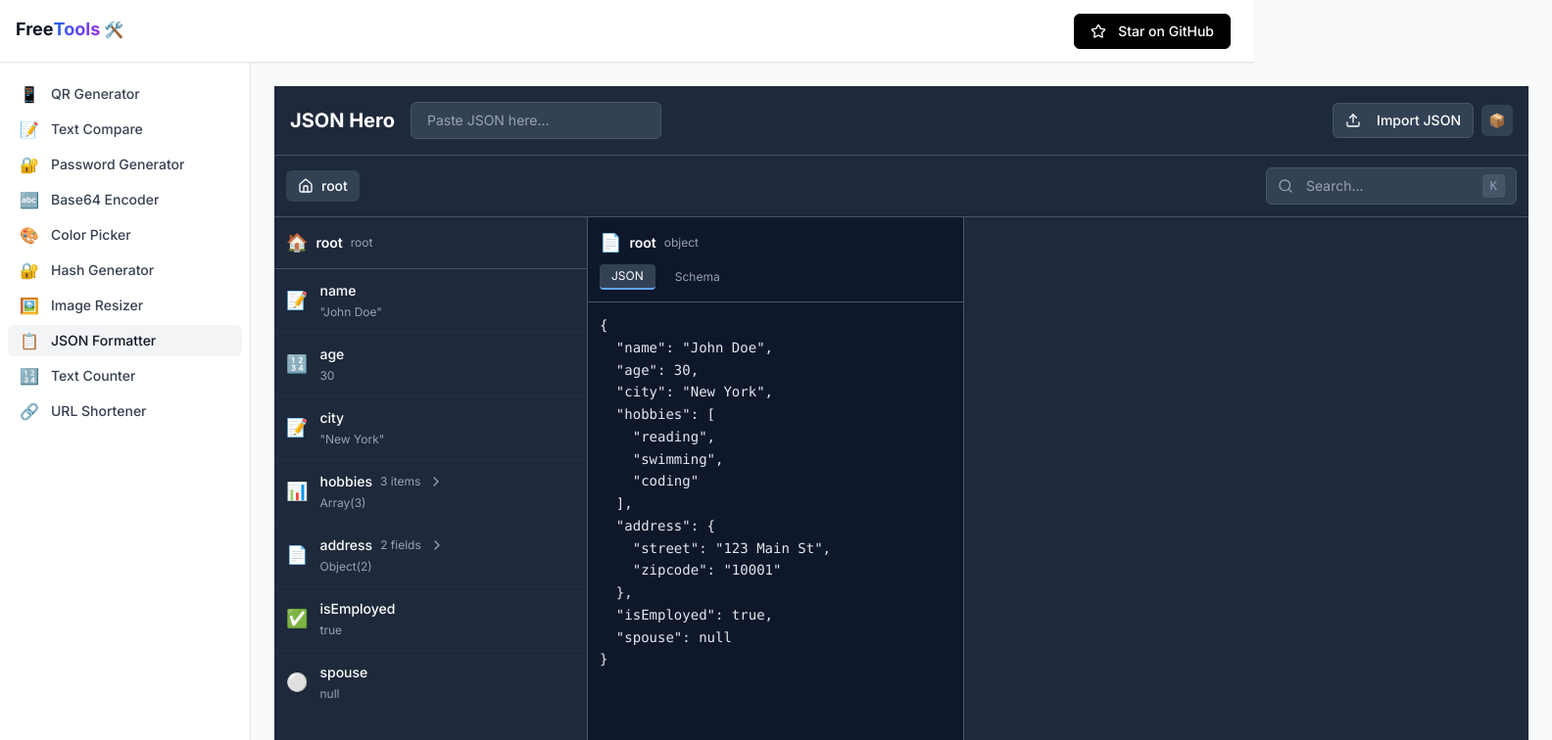
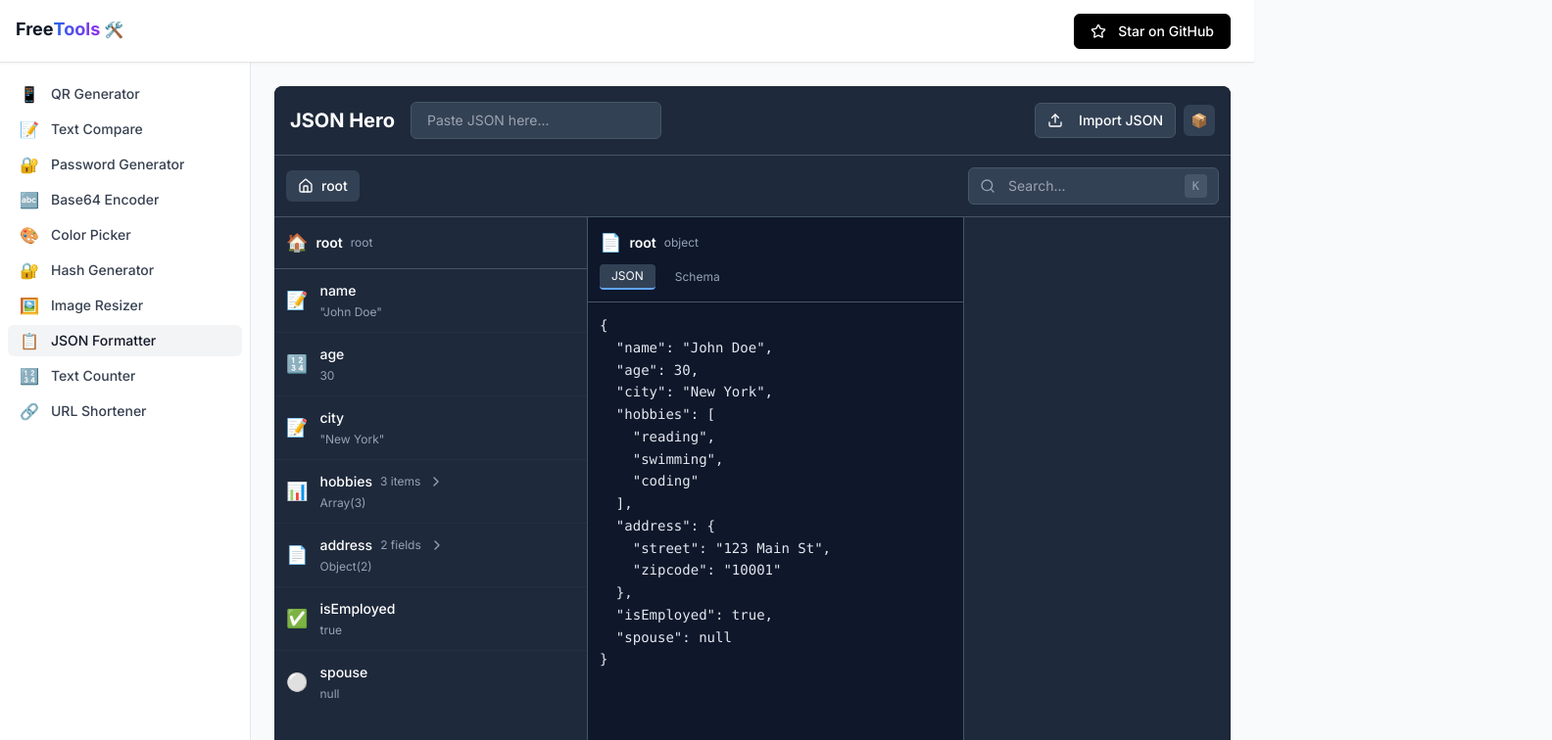
Before and after one commit to dovigz/freetools, a Next.js app: page /json-formatter in a window 1280 px wide. Shown: the top 756 px of the page at 98% size, 1584 px wide, since content can reach past the window. Built offline with nearby package versions, Linux system fonts and the light colour scheme.

Commit message:
new layout

```diff
--- a/app/json-formatter/page.tsx
+++ b/app/json-formatter/page.tsx
@@ -37,9 +37,9 @@ export default function JSONFormatter() {
   };
 
   return (
-    <div className="h-screen w-screen flex flex-col bg-slate-900 overflow-hidden">
+    <div className="h-full flex flex-col bg-slate-900 overflow-hidden rounded-lg">
       {/* Top toolbar */}
-      <div className="flex-shrink-0 flex items-center justify-between p-4 bg-slate-800 border-b border-slate-600">
+      <div className="flex-shrink-0 flex items-center justify-between p-4 bg-slate-800 border-b border-slate-600 rounded-t-lg">
         <div className="flex items-center gap-4 min-w-0">
           <h1 className="text-xl font-bold text-white flex-shrink-0">JSON Hero</h1>
 
--- a/app/layout.tsx
+++ b/app/layout.tsx
@@ -104,12 +104,12 @@ export default function RootLayout({
         <meta name="msapplication-TileColor" content="#7c3aed" />
         <meta name="msapplication-config" content="/browserconfig.xml" />
       </head>
-      <body className={inter.className + " bg-gray-50"}>
+      <body className={inter.className + " bg-gray-50 overflow-hidden"}>
         <GoogleAnalytics />
         <SidebarProvider>
-          <div>
-            {/* Header - Full viewport width */}
-            <div className="sticky top-0 z-50 bg-white w-screen">
+          <div className="h-screen flex flex-col w-full">
+            {/* Header - Fixed at top, full viewport width */}
+            <div className="flex-shrink-0 sticky top-0 z-50 bg-white w-screen">
               <MainHeader />
             </div>
 
@@ -127,11 +127,11 @@ export default function RootLayout({
               </div>
             </Link>
 
-            {/* Main layout with sidebar */}
-            <div className="flex min-h-screen w-full">
+            {/* Main layout with sidebar - fills remaining height and full width */}
+            <div className="flex flex-1 min-h-0 w-screen">
               <AppSidebar />
-              <div className="flex-1 flex flex-col min-h-screen">
-                <main className="flex-1 p-4 lg:p-6">{children}</main>
+              <div className="flex-1 flex flex-col min-h-0 min-w-0">
+                <main className="flex-1 p-4 lg:p-6 overflow-auto w-full">{children}</main>
               </div>
             </div>
           </div>
--- a/components/main-header.tsx
+++ b/components/main-header.tsx
@@ -9,13 +9,7 @@ export function MainHeader() {
   return (
     <>
       <header
-        className={`w-full flex items-center justify-between px-3 sm:px-4 lg:pr-6 h-16 border-b bg-white/95 backdrop-blur-sm shadow-sm ${
-          !isMobile
-            ? sidebarState === "expanded"
-              ? "md:pl-64"
-              : "md:pl-12"
-            : ""
-        }`}
+        className="w-full flex items-center justify-between px-3 sm:px-4 lg:pr-6 h-16 border-b bg-white/95 backdrop-blur-sm shadow-sm"
       >
         {/* Left: Sidebar trigger and logo */}
         <div className="flex items-center gap-2 sm:gap-3 min-w-0 flex-1">
```
